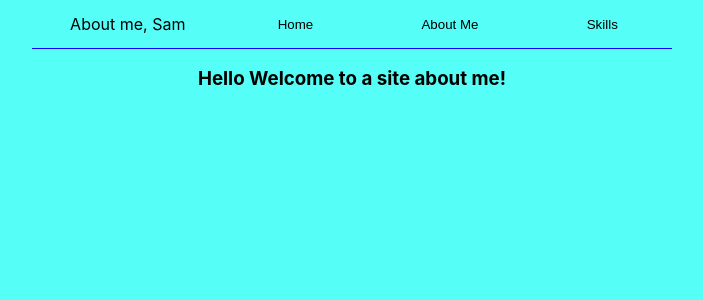
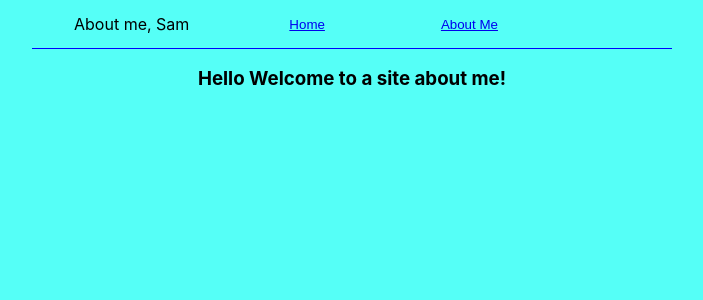
Before and after one commit to SamWilk/About-me, a React (Create React App) app: page / in a window 1280 px wide. Shown: the top 300 px of the page, without its empty margins (288-991 px from the left). Built offline with nearby package versions, Linux system fonts and the light colour scheme.

Commit message:
Adding Routing

```diff
--- a/package.json
+++ b/package.json
@@ -8,6 +8,7 @@
     "@testing-library/user-event": "^13.5.0",
     "react": "^18.2.0",
     "react-dom": "^18.2.0",
+    "react-router-dom": "^6.9.0",
     "react-scripts": "5.0.1",
     "web-vitals": "^2.1.4"
   },
--- a/src/App.js
+++ b/src/App.js
@@ -1,5 +1,6 @@
 import "./App.css";
 import Navbar from "./components/navbar/navbar";
+import Home from "./pages/Home";
 
 function App() {
   return (
@@ -7,9 +8,9 @@ function App() {
       <header>
         <Navbar />
       </header>
-      <body>
-        <h3>Hello Welcome to a site about me!</h3>
-      </body>
+      <div className="content">
+        <Home />
+      </div>
     </div>
   );
 }
--- /dev/null
+++ b/src/components/buttons/linkbutton.js
@@ -0,0 +1,17 @@
+import "./custombutton.css";
+
+/**
+ * Props should be sent as a object with
+ * @param {*} value
+ * @param {*} className
+ * @returns
+ */
+const LinkButton = ({ value, className, path }) => {
+  return (
+    <button className={className ?? "None"}>
+      {path !== undefined ? <a href={path}>{value}</a> : <></>}
+    </button>
+  );
+};
+
+export default LinkButton;
--- a/src/components/navbar/navbar.js
+++ b/src/components/navbar/navbar.js
@@ -1,4 +1,4 @@
-import CustomButton from "../buttons/custombutton";
+import LinkButton from "../buttons/linkbutton";
 import "./navbar.css";
 
 const Navbar = () => {
@@ -6,9 +6,14 @@ const Navbar = () => {
     <nav className="NavBar">
       <div className="nav-div">
         About me, Sam
-        <CustomButton id="Home" value="Home" className="HoverButton" />
-        <CustomButton id="About Me" value="About Me" className="HoverButton" />
-        <CustomButton id="Skills" value="Skills" className="HoverButton" />
+        <LinkButton id="Home" value="Home" path="/" className="HoverButton" />
+        <LinkButton
+          id="About Me"
+          value="About Me"
+          path="/about-me"
+          className="HoverButton"
+        />
+        <LinkButton id="Skills" value="Skills" className="HoverButton" />
       </div>
     </nav>
   );
--- a/src/index.js
+++ b/src/index.js
@@ -1,13 +1,26 @@
-import React from 'react';
-import ReactDOM from 'react-dom/client';
-import './index.css';
-import App from './App';
-import reportWebVitals from './reportWebVitals';
+import React from "react";
+import ReactDOM from "react-dom/client";
+import "./index.css";
+import App from "./App";
+import reportWebVitals from "./reportWebVitals";
+import { createBrowserRouter, RouterProvider } from "react-router-dom";
+import Aboutme from "./pages/Aboutme";
 
-const root = ReactDOM.createRoot(document.getElementById('root'));
+const router = createBrowserRouter([
+  {
+    path: "/",
+    element: <App />,
+  },
+  {
+    path: "/about-me",
+    element: <Aboutme />,
+  },
+]);
+
+const root = ReactDOM.createRoot(document.getElementById("root"));
 root.render(
   <React.StrictMode>
-    <App />
+    <RouterProvider router={router} />
   </React.StrictMode>
 );
 
--- /dev/null
+++ b/src/pages/Aboutme.js
@@ -0,0 +1,5 @@
+const Aboutme = () => {
+  return <div>A page about me!</div>;
+};
+
+export default Aboutme;
--- /dev/null
+++ b/src/pages/Home.js
@@ -0,0 +1,11 @@
+const Home = () => {
+  return (
+    <div>
+      <div>
+        <h3>Hello Welcome to a site about me!</h3>
+      </div>
+    </div>
+  );
+};
+
+export default Home;
```
Also changed, not shown: 2 other files (tests, documents, lock files or other folders).
